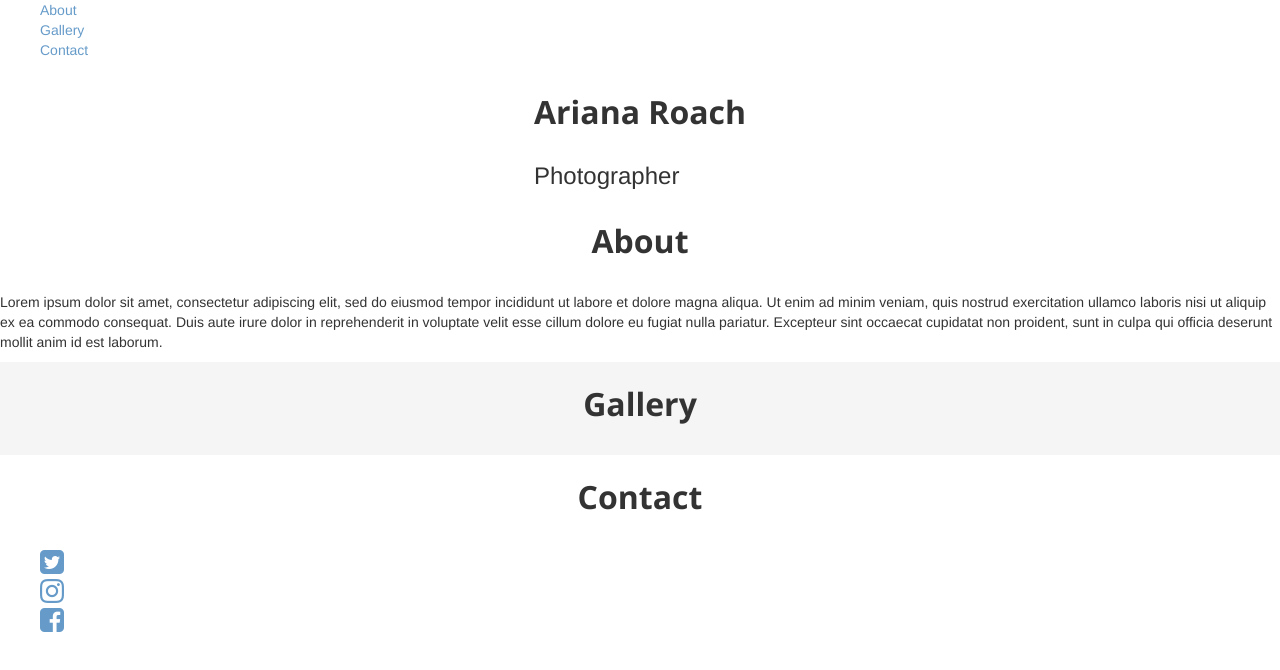
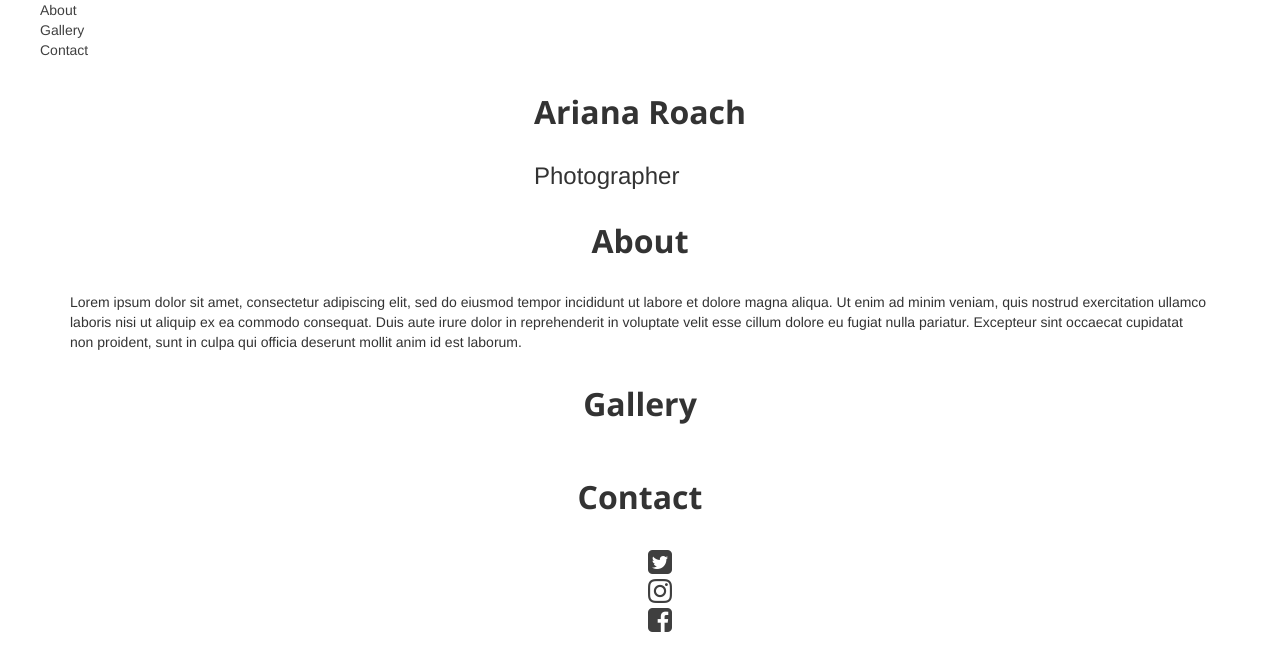
Before and after one commit to KadenZipfel/ariana-portfolio, a plain HTML site: page index.html in a window 1280 px wide. Drawn offline with nearby package versions, Linux system fonts and the light colour scheme.

Commit message:
Add bootstrap classes

```diff
--- a/index.html
+++ b/index.html
@@ -28,6 +28,7 @@
       </div>
     </section>
 
+    <div class="container">
       <!--About Anchor-->
       <a name="about"></a>
     <div class="clearfix"></div>
@@ -41,27 +42,34 @@
         sint occaecat cupidatat non proident, sunt in culpa qui officia deserunt
         mollit anim id est laborum.</p>
       </section>
+    </div>
 
+    <div class="container">
       <!--Gallery Anchor-->
       <a name="gallery"></a>
     <div class="clearfix"></div>
       <section class="gallery">
         <h2 class="header">Gallery</h2>
       </section>
+    </div>
 
+    <div class="container">
       <!--Contact Anchor-->
       <a name="contact"></a>
     <div class="clearfix"></div>
       <section class="contact">
         <h2 class="header">Contact</h2>
       </section>
+    </div>
 
     <footer>
-      <ul>
+      <div class="container">
+        <ul class="text-center">
     			<li><a href="#"><i class="fa fa-twitter-square fa-2x"></i></a></li>
     			<li><a href="#"><i class="fa fa-instagram fa-2x"></i></a></li>
     			<li><a href="#"><i class="fa fa-facebook-square fa-2x"></i></a></li>
     		</ul>
+      </div>
     </footer>
 
 
--- a/styles.css
+++ b/styles.css
@@ -13,10 +13,13 @@ ul, nav {
 a {
     text-decoration: none;
     opacity: 0.75;
+    color: black;
 }
 
 a:hover {
+    text-decoration: none;
     opacity: 1;
+    color: black;
 }
 
 section {
```
Lines whose indentation alone changed are shown as unchanged.
